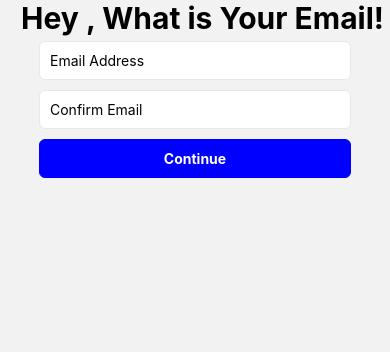
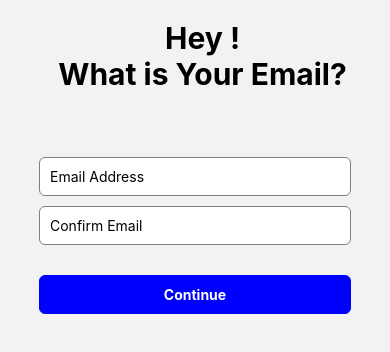
Before and after one commit to Ahmadhcs/fitness, a React Native app: screen /Email in a window 390 px wide. Shown: the top 352 px of the page. Built offline with nearby package versions, Linux system fonts and the light colour scheme.

Commit message:
Styilng added to main Registration pages

```diff
--- a/Screens/Email.js
+++ b/Screens/Email.js
@@ -35,11 +35,18 @@ const Email = ({route}) => {
 
   return (
     <SafeAreaView>
-      <Text style={styles.title}>Hey {name},
-      What is Your Email!</Text>
+    <View style={styles.Titles}>
+
+
+        <Text style={styles.title}>Hey {name}!</Text>
+        <Text style={styles.title}>What is Your Email?</Text>
+      </View>
       <View style={styles.main}>
         <TextInput placeholder="Email Address"  style={styles.textbox} onChangeText={setEmail}  />
         <TextInput placeholder="Confirm Email "  style={styles.textbox} onChangeText={setConfirm}   />
+        </View>
+
+        <View style={styles.buttonView}>
 
         <Pressable style={styles.cont} onPress={handleEmail}><Text style={styles.text}>Continue</Text></Pressable>
         </View>
@@ -53,7 +60,7 @@ const styles =  StyleSheet.create({
             fontWeight: "700",
             fontSize: "30px",
             textAlign: 'center',
-            paddingLeft: 15
+            paddingLeft: 15,
     },
     cont:{
 
@@ -71,18 +78,27 @@ const styles =  StyleSheet.create({
             padding:10,
             borderRadius: 6,
             borderWidth: .7,
-            borderColor: "#e8e8e8",
+            borderColor: "gray",
             marginVertical:5,
+
 
       },
       main: {
         alignItems: 'center',
+        paddingBottom: 20
 
       },
       text: {
         color: "white",
         textAlign: "center",
         fontWeight: "700"
+      },
+      Titles:{
+        paddingVertical: 20,
+        paddingBottom: 60
+      },
+      buttonView:{
+        alignItems: 'center'
       }
 })
 
--- a/Screens/Register.js
+++ b/Screens/Register.js
@@ -57,6 +57,7 @@ const styles =  StyleSheet.create({
     borderWidth: .7,
     borderColor: "blue",
     marginVertical:5,
+
   },
   text: {
     color: "white",
@@ -74,8 +75,9 @@ const styles =  StyleSheet.create({
         padding:10,
         borderRadius: 6,
         borderWidth: .7,
-        borderColor: "#e8e8e8",
         marginVertical:5,
+        borderColor: "gray",
+
 
   }
 })
```
